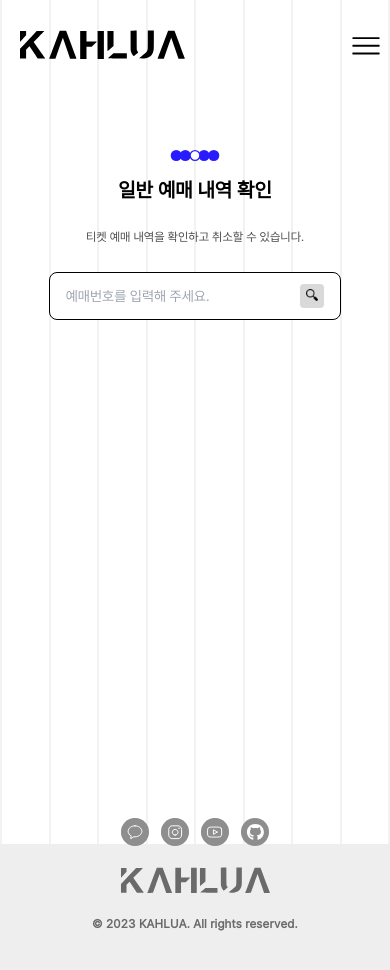
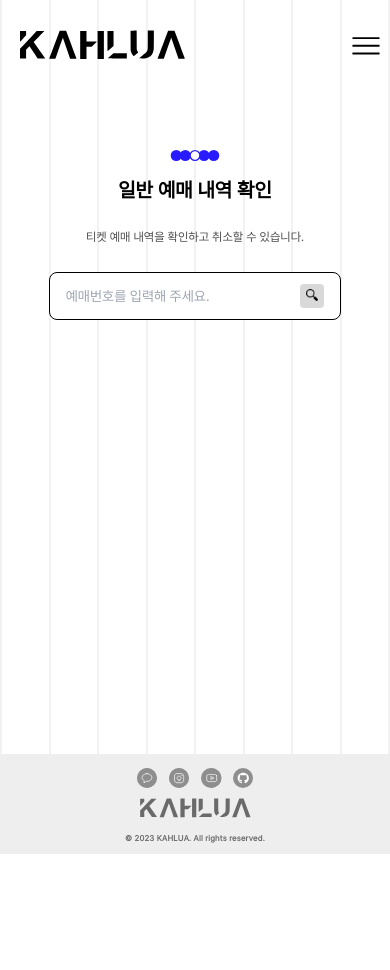
Before and after one commit to yumzen/Homepage_FE_20th, a Next.js app in the folder homepage/: page /tickets/general_ticket/delete in a window 390 px wide. Shown: the top 970 px of the page. After the commit the page ends 854 px from the top, so only its background shows below. Built offline with nearby package versions, Linux system fonts and the light colour scheme.

Commit message:
Design: Footer 반응형

```diff
--- a/homepage/src/app/components/Footer.tsx
+++ b/homepage/src/app/components/Footer.tsx
@@ -11,7 +11,7 @@ interface SocialIconProps {
 }
 
 const SocialIcon: React.FC<SocialIconProps> = ({ href, src, alt, width, height, className }) => (
-  <li className="rounded-full bg-[#8E8E8E] ml-[4px] mt-[4px] w-[28px] h-[28px]">
+  <li className="rounded-full bg-[#8E8E8E] ml-[4px] mt-[4px] w-[20px] h-[20px] sm:w-[28px] sm:h-[28px]">
     <Link href={href} target="_blank" passHref>
       <Image src={src} alt={alt} width={width} height={height} className={className} />
     </Link>
@@ -20,17 +20,17 @@ const SocialIcon: React.FC<SocialIconProps> = ({ href, src, alt, width, height,
 
 export default function Footer() {
   return (
-    <div className="w-full h-[240px] bg-[#EEEEEE] bottom-0 font-['pretendard']">
+    <div className="w-full h-[100px] sm:h-[240px] relative bg-[#EEEEEE] bottom-0 font-['pretendard']">
       <div className="flex flex-col w-full ">
-      <ul className="flex mt-[60px] mr-[4px] items-center justify-center gap-2">
-      <SocialIcon href="http://pf.kakao.com/_UaIZG" src="/assets/images/layout/kakaotalk.svg" alt="kakaotalk" width={28} height={28} />
-      <SocialIcon href="https://instagram.com/kahlua_band_?igshid=MzRlODBiNWFlZA==" src="/assets/images/layout/instagram.svg" alt="instagram" width={28} height={28} className="w-[28px] h-[28px]" />
-      <SocialIcon href="https://www.youtube.com/@kahluaband8409" src="/assets/images/layout/youtube.svg" alt="youtube" width={28} height={28} className="w-[28px] h-[28px]" />
-      <SocialIcon href="https://github.com/kahluaband" src="/assets/images/layout/foot_github.svg" alt="github" width={18} height={18} className="mx-auto my-[4.9px]" />
+      <ul className="flex mt-[10px] sm:mt-[60px] mr-[4px] items-center justify-center gap-2">
+      <SocialIcon href="http://pf.kakao.com/_UaIZG" src="/assets/images/layout/kakaotalk.svg" alt="kakaotalk" width={28} height={28} className="w-[20px] h-[20px] sm:w-[28px] sm:h-[28px]"/>
+      <SocialIcon href="https://instagram.com/kahlua_band_?igshid=MzRlODBiNWFlZA==" src="/assets/images/layout/instagram.svg" alt="instagram" width={28} height={28} className="w-[20px] h-[20px] sm:w-[28px] sm:h-[28px]" />
+      <SocialIcon href="https://www.youtube.com/@kahluaband8409" src="/assets/images/layout/youtube.svg" alt="youtube" width={28} height={28} className="mx-[0.8px] w-[20px] h-[20px] sm:w-[28px] sm:h-[28px]" />
+      <SocialIcon href="https://github.com/kahluaband" src="/assets/images/layout/foot_github.svg" alt="github" width={18} height={18} className="mx-auto my-[3.9px] sm:my-[4.9px] w-[12px] h-[12px] sm:w-[18px] sm:h-[18px]" />
     </ul>
       </div>
-      <div className="flex item-center justify-center mt-[21px]">
-        <svg xmlns="http://www.w3.org/2000/svg" width="150" height="27" viewBox="0 0 150 27" fill="none">
+      <div className="flex item-center justify-center mt-[10px] sm:mt-[21px]">
+        <svg xmlns="http://www.w3.org/2000/svg" width="150" height="27" viewBox="0 0 150 27" fill="none" className="sm:w-[150px] sm:h-[27px] w-[120px] h-[20px]">
           <path
             d="M10.6547 6.71213L16.0627 0.984133H19.4547C21.7161 0.984133 22.8467 1.01613 22.8467 1.08013C22.8467 1.1228 22.6761 1.3148 22.3347 1.65613C22.2707 1.72013 20.6814 3.3308 17.5667 6.48813L13.3107 10.8081L18.5587 18.2321C22.0574 23.1601 23.8067 25.6348 23.8067 25.6561C23.8067 25.6988 22.6547 25.7201 20.3507 25.7201H16.8947C13.6521 20.8135 11.2094 17.1441 9.56672 14.7121C8.20139 16.0775 7.17739 17.1121 6.49472 17.8161V25.7201H0.990723V16.9201L3.13472 14.6481C3.34806 14.4348 4.36139 13.3681 6.17472 11.4481C8.00939 9.5068 9.50272 7.92813 10.6547 6.71213ZM0.990723 5.84813V0.984133H6.49472V4.82413L3.80672 7.70413C2.01472 9.6668 1.10806 10.6481 1.08672 10.6481C1.06539 10.6695 1.04406 10.4988 1.02272 10.1361C1.02272 9.75213 1.01206 9.17613 0.990723 8.40813C0.990723 7.64013 0.990723 6.7868 0.990723 5.84813Z"
             fill="#6A6A6A"
@@ -57,9 +57,9 @@ export default function Footer() {
           />
         </svg>
       </div>
-      <div className="mt-[20px]">
-        <div className="mt-[16px] flex item-center justify-center">
-          <div className="text-[12px] text-[#6A6A6A] font-[600] tracking-[0.015rem] leading-5">© 2023 KAHLUA. All rights reserved.</div>
+      <div className="sm:mt-[20px]">
+        <div className="mt-[10px] sm:mt-[16px] flex item-center justify-center">
+          <div className="text-[8px] sm:text-[12px] text-[#6A6A6A] font-[600] tracking-[0.015rem] leading-5">© 2023 KAHLUA. All rights reserved.</div>
         </div>
       </div>
     </div>
```
